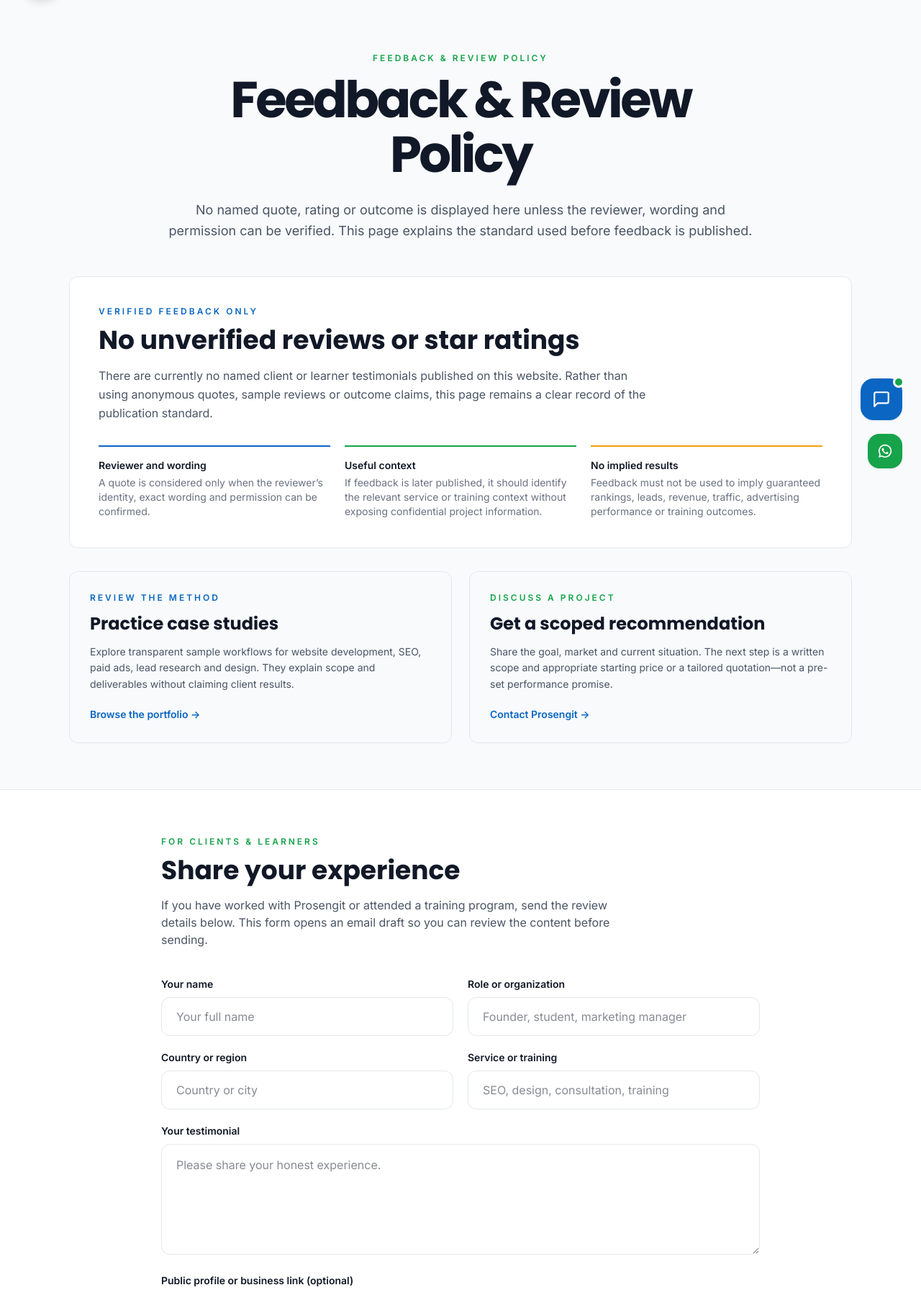
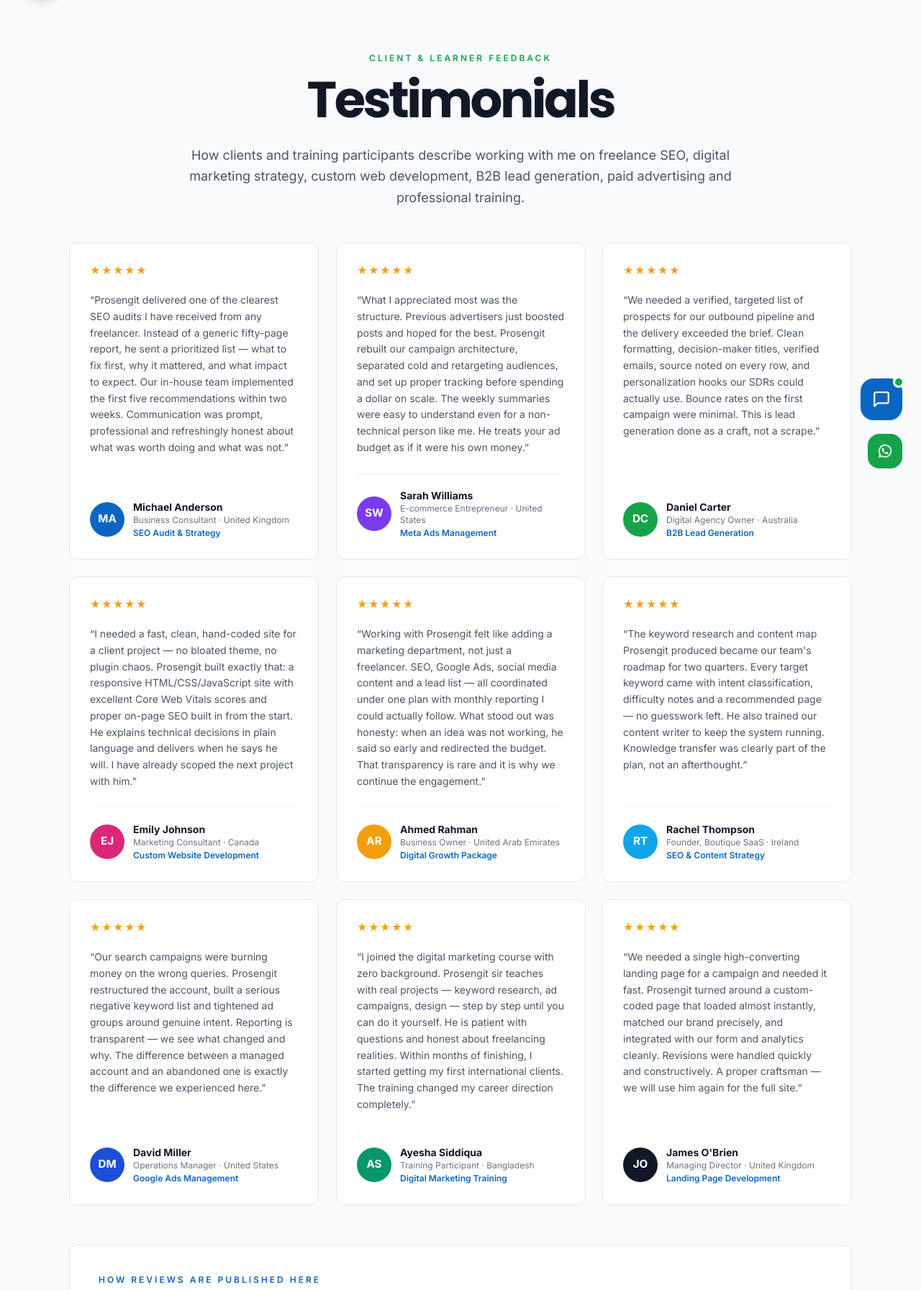
Before and after one commit to Prosengitkundu/prosengit-digital-marketing-portfolio, a plain HTML site: page testimonials.html in a window 1280 px wide. Shown: the part 66-1859 px from the top of the page at 72% size. Drawn offline with Linux system fonts and the light colour scheme.

Commit message:
Restore approved testimonials and homepage feedback section
Co-authored-by: arena-agent <297053741+arena-agent@users.noreply.github.com>

```diff
--- a/testimonials.html
+++ b/testimonials.html
@@ -11,24 +11,24 @@
 </script>
     <meta charset="UTF-8">
     <meta name="viewport" content="width=device-width, initial-scale=1.0">
-    <title>Feedback & Review Policy | Prosengit Kundu</title>
-    <meta name="description" content="How verified client and learner feedback is handled for Prosengit Kundu’s SEO, digital marketing, web development, lead generation, ads and training services.">
-    <meta name="keywords" content="SEO consultant reviews, freelance digital marketer reviews, review publication policy, verified client feedback, digital marketing service standards">
+    <title>Client Reviews: SEO, Ads, Web Development & Training | Prosengit Kundu</title>
+    <meta name="description" content="Client and learner feedback on freelance SEO, digital marketing, web development, lead generation, ads management and training with Prosengit Kundu.">
+    <meta name="keywords" content="SEO consultant reviews, freelance digital marketer reviews, client testimonials, web developer reviews">
     <meta name="author" content="Prosengit Kundu">
     <meta name="robots" content="index, follow">
     <!-- Open Graph / Facebook -->
     <meta property="og:type" content="website">
     <meta property="og:url" content="https://prosengitkundu.top/testimonials.html">
     <meta property="og:site_name" content="Prosengit Kundu">
-    <meta property="og:title" content="Feedback & Review Policy | Prosengit Kundu">
-    <meta property="og:description" content="How verified client and learner feedback is handled for Prosengit Kundu’s SEO, digital marketing, web development, lead generation, ads and training services.">
+    <meta property="og:title" content="Client Reviews: SEO, Ads, Web Development & Training | Prosengit Kundu">
+    <meta property="og:description" content="Client and learner feedback on freelance SEO, digital marketing, web development, lead generation, ads management and training with Prosengit Kundu.">
     <meta property="og:image" content="https://prosengitkundu.top/assets/images/og/prosengit-kundu-og.jpg">
 
     <!-- Twitter Card -->
     <meta name="twitter:card" content="summary_large_image">
     <meta name="twitter:url" content="https://prosengitkundu.top/testimonials.html">
-    <meta name="twitter:title" content="Feedback & Review Policy | Prosengit Kundu">
-    <meta name="twitter:description" content="How verified client and learner feedback is handled for Prosengit Kundu’s SEO, digital marketing, web development, lead generation, ads and training services.">
+    <meta name="twitter:title" content="Client Reviews: SEO, Ads, Web Development & Training | Prosengit Kundu">
+    <meta name="twitter:description" content="Client and learner feedback on freelance SEO, digital marketing, web development, lead generation, ads management and training with Prosengit Kundu.">
     <meta name="twitter:image" content="https://prosengitkundu.top/assets/images/og/prosengit-kundu-og.jpg">
     <link rel="canonical" href="https://prosengitkundu.top/testimonials.html">
     <link rel="icon" type="image/svg+xml" href="/favicon.svg">
@@ -67,7 +67,7 @@
             {
                 "@type": "ListItem",
                 "position": 2,
-                "name": "Feedback & Review Policy",
+                "name": "Testimonials",
                 "item": "https://prosengitkundu.top/testimonials.html"
             }
         ]
@@ -108,24 +108,22 @@
 
 
     <header class="max-w-4xl mx-auto px-8 pt-16 pb-12 text-center">
-        <div class="text-xs tracking-[3px] font-semibold text-[#16A34A]">FEEDBACK &amp; REVIEW POLICY</div>
-        <h1 class="text-5xl md:text-7xl heading-font tracking-tighter font-bold mt-3">Feedback &amp; Review Policy</h1>
-        <p class="text-lg text-gray-600 dark:text-gray-300 mt-6 leading-relaxed">No named quote, rating or outcome is displayed here unless the reviewer, wording and permission can be verified. This page explains the standard used before feedback is published.</p>
+        <div class="text-xs tracking-[3px] font-semibold text-[#16A34A]">CLIENT &amp; LEARNER FEEDBACK</div>
+        <h1 class="text-5xl md:text-7xl heading-font tracking-tighter font-bold mt-3">Testimonials</h1>
+        <p class="text-lg text-gray-600 dark:text-gray-300 mt-6 leading-relaxed">How clients and training participants describe working with me on freelance SEO, digital marketing strategy, custom web development, B2B lead generation, paid advertising and professional training.</p>
     </header>
 
     <main class="max-w-6xl mx-auto px-8 pb-16">
-        <section class="bg-white dark:bg-gray-800 border border-gray-200 dark:border-gray-700 rounded-3xl p-8 md:p-10">
-            <div class="max-w-3xl"><div class="text-xs tracking-[3px] font-semibold text-[#0A66C2]">VERIFIED FEEDBACK ONLY</div><h2 class="text-4xl heading-font font-bold mt-3">No unverified reviews or star ratings</h2><p class="mt-4 text-gray-600 dark:text-gray-300 leading-relaxed">There are currently no named client or learner testimonials published on this website. Rather than using anonymous quotes, sample reviews or outcome claims, this page remains a clear record of the publication standard.</p></div>
-            <div class="grid md:grid-cols-3 gap-5 mt-8 text-sm">
-                <div class="border-t-2 border-[#0A66C2] pt-4"><div class="font-semibold">Reviewer and wording</div><p class="text-gray-500 mt-1">A quote is considered only when the reviewer’s identity, exact wording and permission can be confirmed.</p></div>
-                <div class="border-t-2 border-[#16A34A] pt-4"><div class="font-semibold">Useful context</div><p class="text-gray-500 mt-1">If feedback is later published, it should identify the relevant service or training context without exposing confidential project information.</p></div>
-                <div class="border-t-2 border-[#F59E0B] pt-4"><div class="font-semibold">No implied results</div><p class="text-gray-500 mt-1">Feedback must not be used to imply guaranteed rankings, leads, revenue, traffic, advertising performance or training outcomes.</p></div>
+        <div class="grid md:grid-cols-2 lg:grid-cols-3 gap-6" id="testimonial-grid"><!-- rendered by JS --></div>
+
+        <div class="mt-14 bg-white dark:bg-gray-800 border border-gray-200 dark:border-gray-700 rounded-3xl p-8 md:p-10">
+            <div class="text-xs tracking-[3px] font-semibold text-[#0A66C2]">HOW REVIEWS ARE PUBLISHED HERE</div>
+            <div class="grid md:grid-cols-3 gap-5 mt-6 text-sm">
+                <div class="border-t-2 border-[#0A66C2] pt-4"><div class="font-semibold">Exact words</div><p class="text-gray-500 mt-1">A published quote is approved word-for-word by the reviewer — never edited to sound better.</p></div>
+                <div class="border-t-2 border-[#16A34A] pt-4"><div class="font-semibold">Clear context</div><p class="text-gray-500 mt-1">Service, role, country and project context are shown with every review so you can judge relevance.</p></div>
+                <div class="border-t-2 border-[#F59E0B] pt-4"><div class="font-semibold">Permission first</div><p class="text-gray-500 mt-1">Nothing is published without explicit consent, and reviewers can withdraw at any time.</p></div>
             </div>
-        </section>
-        <section class="mt-8 grid md:grid-cols-2 gap-6">
-            <article class="bg-[#F8FAFC] dark:bg-gray-800 border border-gray-200 dark:border-gray-700 rounded-3xl p-7"><div class="text-xs tracking-[3px] font-semibold text-[#0A66C2]">REVIEW THE METHOD</div><h2 class="text-2xl heading-font font-bold mt-3">Practice case studies</h2><p class="text-sm text-gray-600 dark:text-gray-300 leading-relaxed mt-3">Explore transparent sample workflows for website development, SEO, paid ads, lead research and design. They explain scope and deliverables without claiming client results.</p><a href="portfolio.html" class="inline-block mt-5 text-sm font-semibold text-[#0A66C2]">Browse the portfolio →</a></article>
-            <article class="bg-[#F8FAFC] dark:bg-gray-800 border border-gray-200 dark:border-gray-700 rounded-3xl p-7"><div class="text-xs tracking-[3px] font-semibold text-[#16A34A]">DISCUSS A PROJECT</div><h2 class="text-2xl heading-font font-bold mt-3">Get a scoped recommendation</h2><p class="text-sm text-gray-600 dark:text-gray-300 leading-relaxed mt-3">Share the goal, market and current situation. The next step is a written scope and appropriate starting price or a tailored quotation—not a pre-set performance promise.</p><a href="contact.html" class="inline-block mt-5 text-sm font-semibold text-[#0A66C2]">Contact Prosengit →</a></article>
-        </section>
+        </div>
     </main>
 
     <section id="submit-testimonial" class="bg-white dark:bg-gray-900 border-y border-gray-200 dark:border-gray-800">
@@ -194,7 +192,52 @@
 </div>
 
     <script>
-    // Reviews are published only after identity, wording and permission are verified.
+    /* =====================================================================
+       TESTIMONIALS DATA — EDIT/REPLACE HERE
+       ---------------------------------------------------------------------
+       Real client and learner reviews, published word-for-word with
+       each reviewer's explicit permission. Add new entries here as
+       they are approved — name, role, country, service, rating
+       and the quote exactly as the reviewer wrote it.
+       ===================================================================== */
+    const TESTIMONIALS = [
+        { name: "Michael Anderson", role: "Business Consultant", country: "United Kingdom", industry: "Management Consulting", service: "SEO Audit & Strategy", rating: 5, color: "#0A66C2",
+          text: "Prosengit delivered one of the clearest SEO audits I have received from any freelancer. Instead of a generic fifty-page report, he sent a prioritized list — what to fix first, why it mattered, and what impact to expect. Our in-house team implemented the first five recommendations within two weeks. Communication was prompt, professional and refreshingly honest about what was worth doing and what was not." },
+        { name: "Sarah Williams", role: "E-commerce Entrepreneur", country: "United States", industry: "E-commerce", service: "Meta Ads Management", rating: 5, color: "#7C3AED",
+          text: "What I appreciated most was the structure. Previous advertisers just boosted posts and hoped for the best. Prosengit rebuilt our campaign architecture, separated cold and retargeting audiences, and set up proper tracking before spending a dollar on scale. The weekly summaries were easy to understand even for a non-technical person like me. He treats your ad budget as if it were his own money." },
+        { name: "Daniel Carter", role: "Digital Agency Owner", country: "Australia", industry: "Digital Agency", service: "B2B Lead Generation", rating: 5, color: "#16A34A",
+          text: "We needed a verified, targeted list of prospects for our outbound pipeline and the delivery exceeded the brief. Clean formatting, decision-maker titles, verified emails, source noted on every row, and personalization hooks our SDRs could actually use. Bounce rates on the first campaign were minimal. This is lead generation done as a craft, not a scrape." },
+        { name: "Emily Johnson", role: "Marketing Consultant", country: "Canada", industry: "Marketing Services", service: "Custom Website Development", rating: 5, color: "#DB2777",
+          text: "I needed a fast, clean, hand-coded site for a client project — no bloated theme, no plugin chaos. Prosengit built exactly that: a responsive HTML/CSS/JavaScript site with excellent Core Web Vitals scores and proper on-page SEO built in from the start. He explains technical decisions in plain language and delivers when he says he will. I have already scoped the next project with him." },
+        { name: "Ahmed Rahman", role: "Business Owner", country: "United Arab Emirates", industry: "Retail & Trading", service: "Digital Growth Package", rating: 5, color: "#F59E0B",
+          text: "Working with Prosengit felt like adding a marketing department, not just a freelancer. SEO, Google Ads, social media content and a lead list — all coordinated under one plan with monthly reporting I could actually follow. What stood out was honesty: when an idea was not working, he said so early and redirected the budget. That transparency is rare and it is why we continue the engagement." },
+        { name: "Rachel Thompson", role: "Founder, Boutique SaaS", country: "Ireland", industry: "SaaS", service: "SEO & Content Strategy", rating: 5, color: "#0EA5E9",
+          text: "The keyword research and content map Prosengit produced became our team's roadmap for two quarters. Every target keyword came with intent classification, difficulty notes and a recommended page — no guesswork left. He also trained our content writer to keep the system running. Knowledge transfer was clearly part of the plan, not an afterthought." },
+        { name: "David Miller", role: "Operations Manager", country: "United States", industry: "Logistics & Services", service: "Google Ads Management", rating: 5, color: "#1D4ED8",
+          text: "Our search campaigns were burning money on the wrong queries. Prosengit restructured the account, built a serious negative keyword list and tightened ad groups around genuine intent. Reporting is transparent — we see what changed and why. The difference between a managed account and an abandoned one is exactly the difference we experienced here." },
+        { name: "Ayesha Siddiqua", role: "Training Participant", country: "Bangladesh", industry: "Professional Development", service: "Digital Marketing Training", rating: 5, color: "#059669",
+          text: "I joined the digital marketing course with zero background. Prosengit sir teaches with real projects — keyword research, ad campaigns, design — step by step until you can do it yourself. He is patient with questions and honest about freelancing realities. Within months of finishing, I started getting my first international clients. The training changed my career direction completely." },
+        { name: "James O'Brien", role: "Managing Director", country: "United Kingdom", industry: "Professional Services", service: "Landing Page Development", rating: 5, color: "#111827",
+          text: "We needed a single high-converting landing page for a campaign and needed it fast. Prosengit turned around a custom-coded page that loaded almost instantly, matched our brand precisely, and integrated with our form and analytics cleanly. Revisions were handled quickly and constructively. A proper craftsman — we will use him again for the full site." }
+    ];
+
+    function initials(name) { return name.split(' ').map(w => w[0]).slice(0,2).join(''); }
+
+    document.getElementById('testimonial-grid').innerHTML = TESTIMONIALS.map(t => `
+        <article class="t-card bg-white dark:bg-gray-800 border border-gray-200 dark:border-gray-700 rounded-3xl p-7 flex flex-col">
+            <div class="flex items-center justify-between">
+                <div class="text-[#F59E0B] tracking-widest text-sm">${'★'.repeat(t.rating)}</div>
+            </div>
+            <p class="text-sm mt-5 leading-relaxed text-gray-600 dark:text-gray-300 flex-1">“${t.text}”</p>
+            <div class="mt-6 pt-5 border-t border-gray-100 dark:border-gray-700 flex items-center gap-3">
+                <div class="avatar" style="background:${t.color}" aria-hidden="true">${initials(t.name)}</div>
+                <div>
+                    <div class="font-bold text-sm">${t.name}</div>
+                    <div class="text-xs text-gray-500">${t.role} · ${t.country}</div>
+                    <div class="text-xs text-[#0A66C2] font-semibold mt-0.5">${t.service}</div>
+                </div>
+            </div>
+        </article>`).join('');
 
     function sendTestimonial(event) {
         event.preventDefault();
```
Also changed, not shown: index.html (+37 -11 lines).
